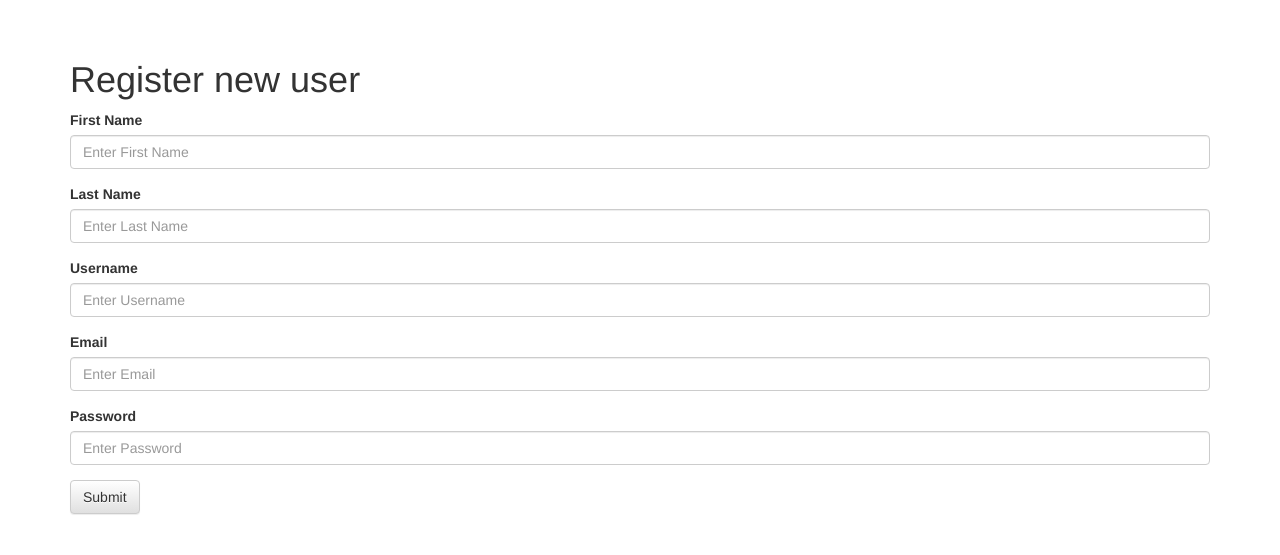
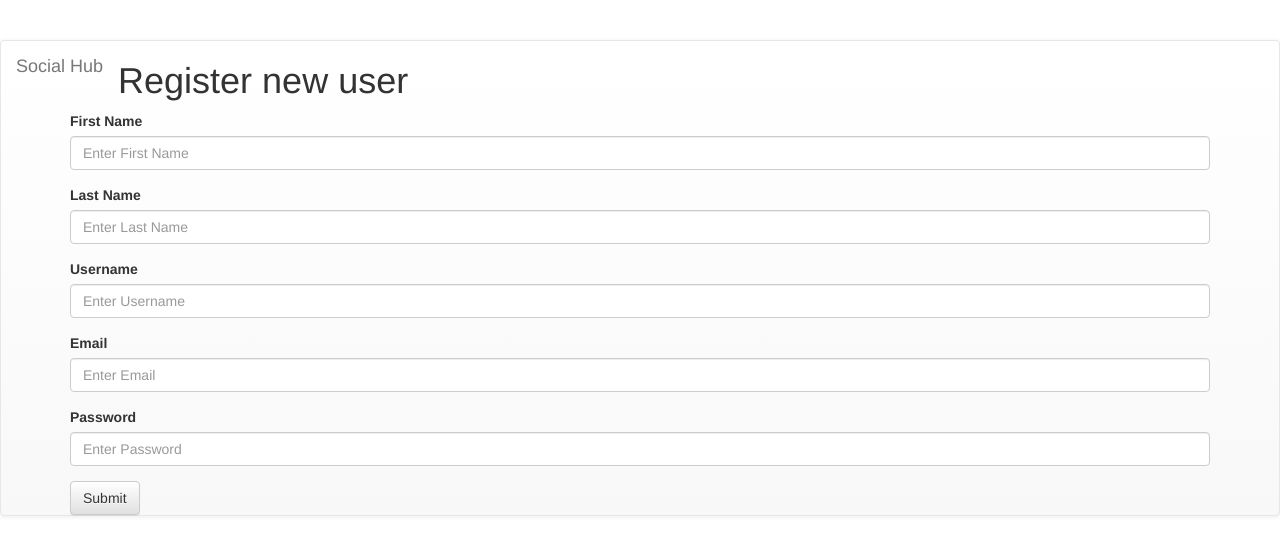
Before and after one commit to Erikfj/socialhub, a Django app: page /useraccounts/register in a window 1280 px wide. Shown: the top 555 px of the page. Run offline with Django 3.2, Linux system fonts and the light colour scheme; parts of the project's set-up code (start-up, migrations or seed data) failed here and were passed over; some libraries are stand-ins or nearby versions.

Commit message:
copied html to add a home button so users can better jump between sites.

```diff
--- a/socialhub/useraccounts/templates/useraccounts/base.html
+++ b/socialhub/useraccounts/templates/useraccounts/base.html
@@ -2,7 +2,21 @@
 {% load staticfiles %}
 
 {% block extra_head %}
+
 	<link rel="stylesheet" type="text/css" href="{% static "useraccounts/css/style.css" %}">
+
+	<nav class="navbar navbar-default" role="navigation">
+      <div class="container-fluid">
+        <!-- Brand and toggle get grouped for better mobile display -->
+        <div class="navbar-header">
+          <button type="button" class="navbar-toggle collapsed" data-toggle="collapse" data-target="#bs-example-navbar-collapse-1">
+            <span class="sr-only">Toggle navigation</span>
+            <span class="icon-bar"></span>
+            <span class="icon-bar"></span>
+            <span class="icon-bar"></span>
+          </button>
+          <a class="navbar-brand" href="{% url 'frontpage' %}">Social Hub</a>
+        </div>
 
 {% endblock extra_head %}
 
```
